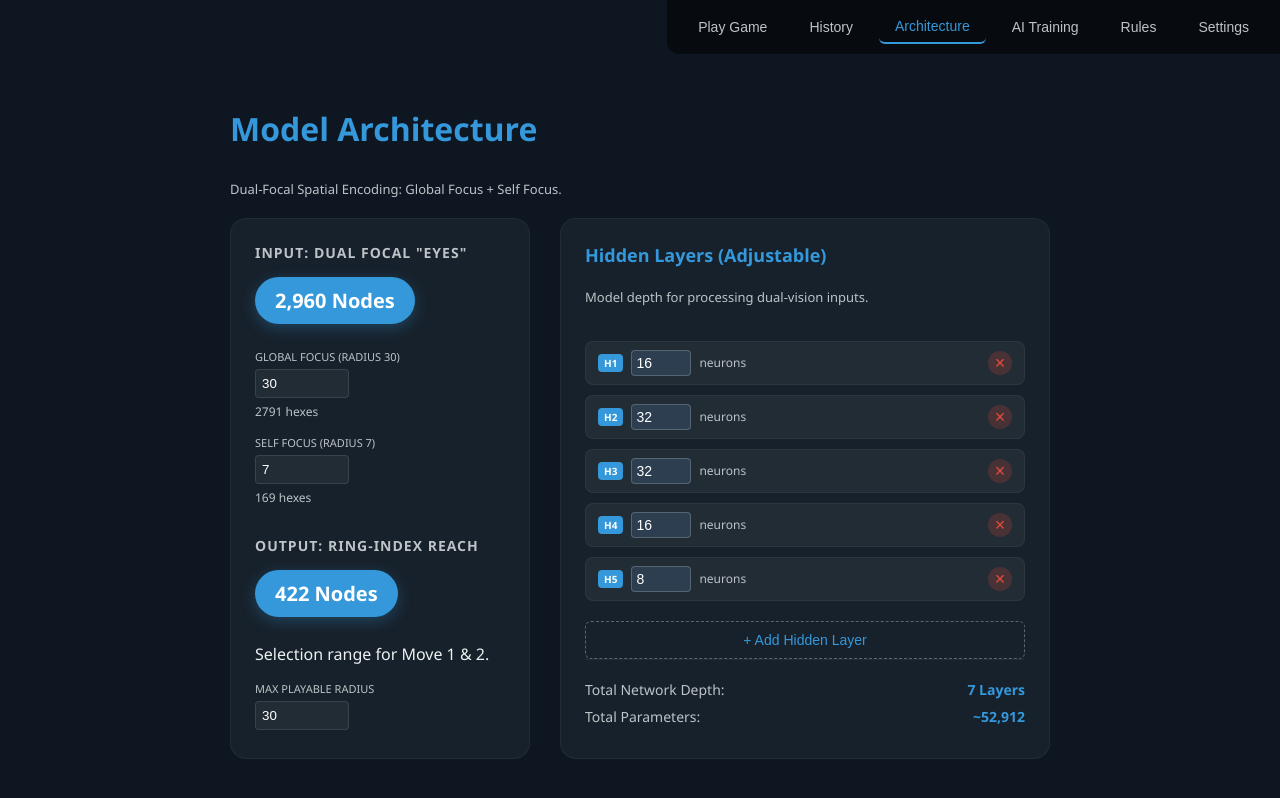
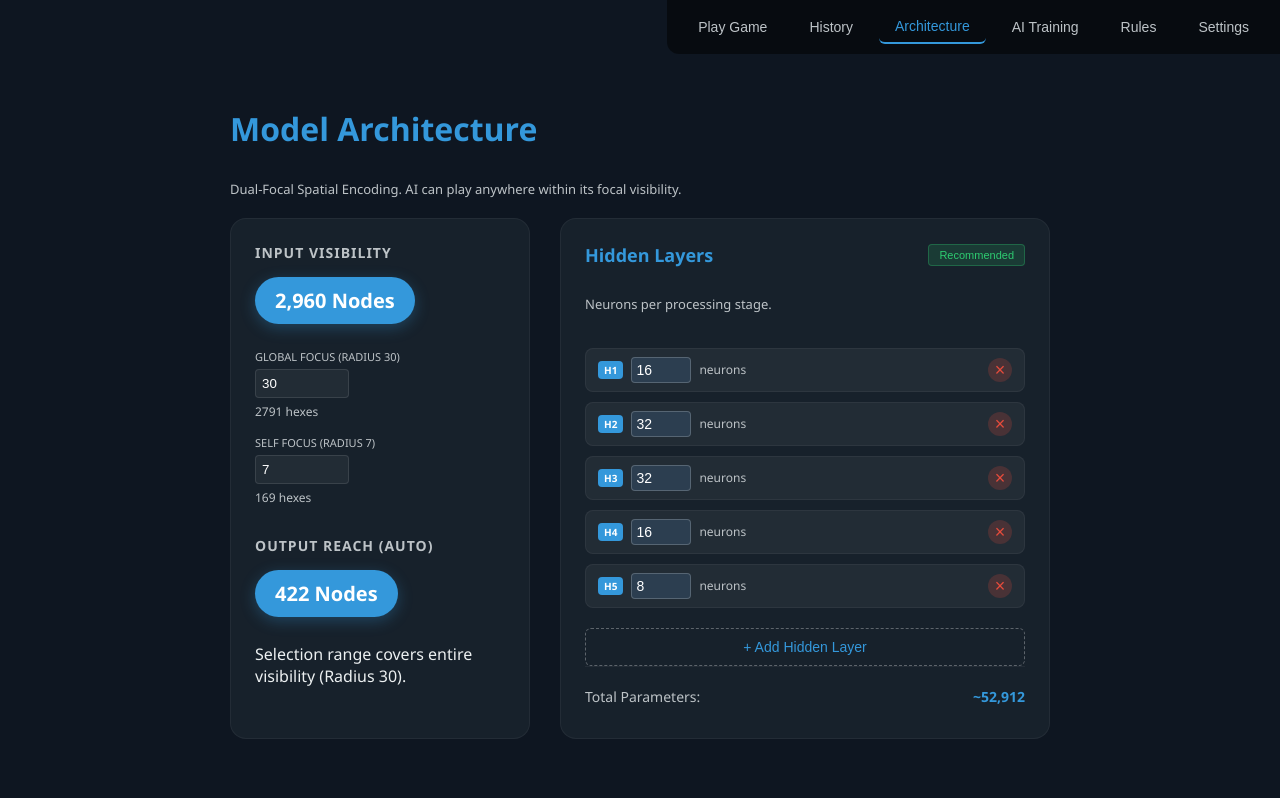
Before and after one commit to MicahWade/Hex-a-Gon-AI, a React (Vite) app: page / in a window 1280 px wide. Both pictures are taken after a click on the button "Architecture". Built offline with nearby package versions, Linux system fonts and the light colour scheme.

Commit message:
feat: add Recommended Architecture button and auto-calculate Playable Radius

```diff
--- a/src/App.css
+++ b/src/App.css
@@ -725,3 +725,31 @@ button:hover {
 .stat-row strong {
   color: var(--accent-color);
 }
+
+.section-header-row {
+  display: flex;
+  justify-content: space-between;
+  align-items: center;
+  margin-bottom: 15px;
+}
+
+.section-header-row h3 {
+  margin: 0;
+}
+
+.recommend-btn {
+  background: rgba(46, 204, 113, 0.15);
+  border: 1px solid rgba(46, 204, 113, 0.3);
+  color: #2ecc71;
+  font-size: 11px;
+  padding: 4px 10px;
+  width: auto;
+  border-radius: 4px;
+  cursor: pointer;
+  transition: all 0.2s;
+}
+
+.recommend-btn:hover {
+  background: #2ecc71;
+  color: white;
+}
--- a/src/components/ModelConfig.tsx
+++ b/src/components/ModelConfig.tsx
@@ -8,17 +8,16 @@ interface Props {
 export const ModelConfig: React.FC<Props> = ({ layers, setLayers }) => {
   const [focalRadius, setFocalRadius] = useState(30);
   const [selfRadius, setSelfRadius] = useState(7);
-  const [playRadius, setPlayRadius] = useState(30); // Fixed output reach
 
-  // Focal Window A (Global): 3R(R+1) + 1
+  // Focal Window A (Global)
   const globalHexes = 3 * focalRadius * (focalRadius + 1) + 1;
-  // Focal Window B (Self):
+  // Focal Window B (Self)
   const selfHexes = 3 * selfRadius * (selfRadius + 1) + 1;
 
-  // Total Input: Both windows combined
   const INPUT_NODES = globalHexes + selfHexes;
 
-  // Output: Decoupled from input. AI picks Ring/Index in a fixed "Playable" range.
+  // Playable Radius is anything it can see (max of both views)
+  const playRadius = Math.max(focalRadius, selfRadius);
   const RING_NODES = playRadius + 1;
   const INDEX_NODES = playRadius * 6;
   const OUTPUT_NODES = (RING_NODES + INDEX_NODES) * 2;
@@ -42,17 +41,29 @@ export const ModelConfig: React.FC<Props> = ({ layers, setLayers }) => {
     }
   };
 
+  const applyRecommended = () => {
+    // Recommendation logic based on input complexity (log-scaling)
+    // For ~3000 nodes, we want a funnel approach
+    if (INPUT_NODES > 2000) {
+      setLayers([512, 256, 128]);
+    } else if (INPUT_NODES > 1000) {
+      setLayers([256, 128, 64]);
+    } else {
+      setLayers([128, 64]);
+    }
+  };
+
   return (
     <div className="tab-content model-config-view">
       <div className="settings-header">
         <h2>Model Architecture</h2>
-        <p className="section-desc">Dual-Focal Spatial Encoding: Global Focus + Self Focus.</p>
+        <p className="section-desc">Dual-Focal Spatial Encoding. AI can play anywhere within its focal visibility.</p>
       </div>
 
       <div className="config-layout">
         <section className="fixed-layers card">
           <div className="layer-type-group">
-            <h3>Input: Dual Focal "Eyes"</h3>
+            <h3>Input Visibility</h3>
             <div className="fixed-node-badge">{INPUT_NODES.toLocaleString()} Nodes</div>
 
             <div className="mini-input">
@@ -69,19 +80,18 @@ export const ModelConfig: React.FC<Props> = ({ layers, setLayers }) => {
           </div>
 
           <div className="layer-type-group" style={{ marginTop: '30px' }}>
-            <h3>Output: Ring-Index Reach</h3>
+            <h3>Output Reach (Auto)</h3>
             <div className="fixed-node-badge">{OUTPUT_NODES.toLocaleString()} Nodes</div>
-            <p>Selection range for Move 1 & 2.</p>
-            <div className="mini-input">
-              <label>Max Playable Radius</label>
-              <input type="number" value={playRadius} onChange={e => setPlayRadius(parseInt(e.target.value))} min="5" max="50" />
-            </div>
+            <p>Selection range covers entire visibility (Radius {playRadius}).</p>
           </div>
         </section>
 
         <section className="layer-controls card">
-          <h3>Hidden Layers (Adjustable)</h3>
-          <p className="section-desc">Model depth for processing dual-vision inputs.</p>
+          <div className="section-header-row">
+            <h3>Hidden Layers</h3>
+            <button className="recommend-btn" onClick={applyRecommended}>Recommended</button>
+          </div>
+          <p className="section-desc">Neurons per processing stage.</p>
 
           <div className="layer-list">
             {layers.map((nodes, i) => (
@@ -105,10 +115,6 @@ export const ModelConfig: React.FC<Props> = ({ layers, setLayers }) => {
 
           <div className="complexity-stats">
             <div className="stat-row">
-              <span>Total Network Depth:</span>
-              <strong>{layers.length + 2} Layers</strong>
-            </div>
-            <div className="stat-row">
               <span>Total Parameters:</span>
               <strong>~{(INPUT_NODES * layers[0] + layers.reduce((acc, val, i) => acc + (layers[i+1] ? val * layers[i+1] : 0), 0) + layers[layers.length-1] * OUTPUT_NODES).toLocaleString()}</strong>
             </div>
```
